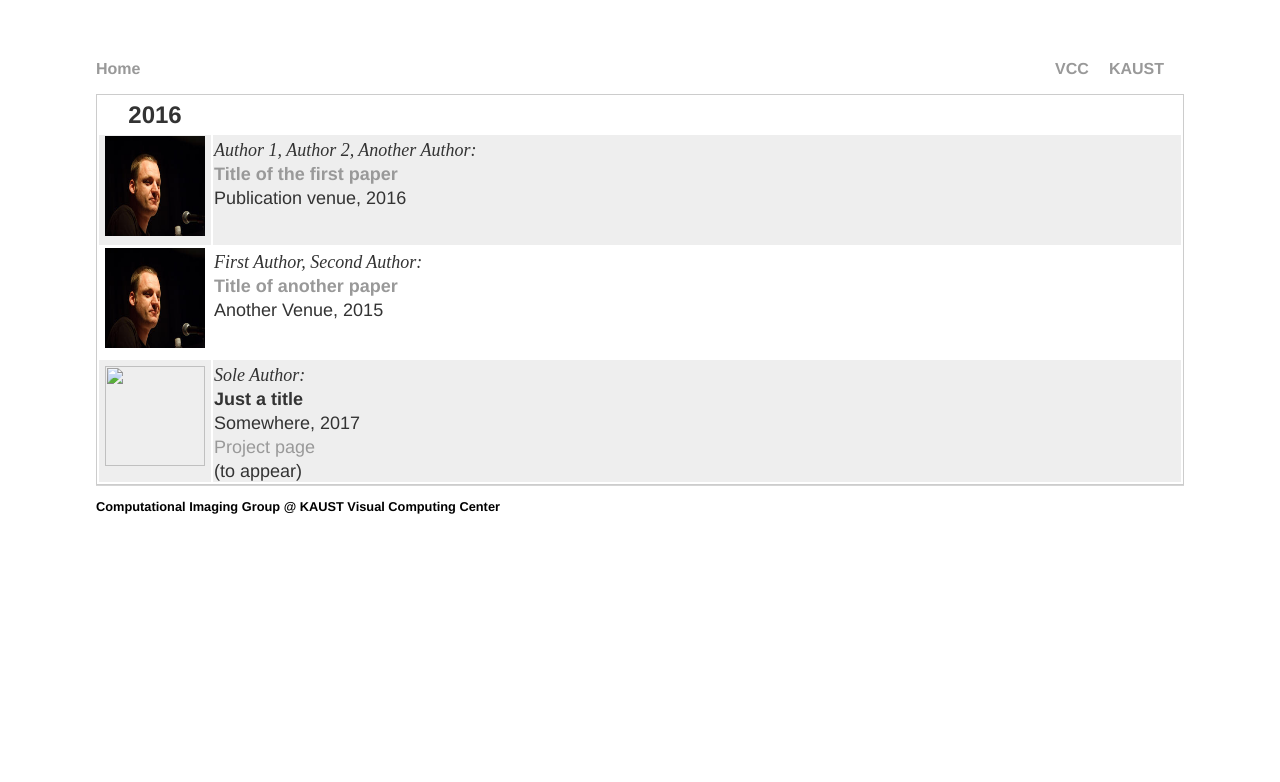
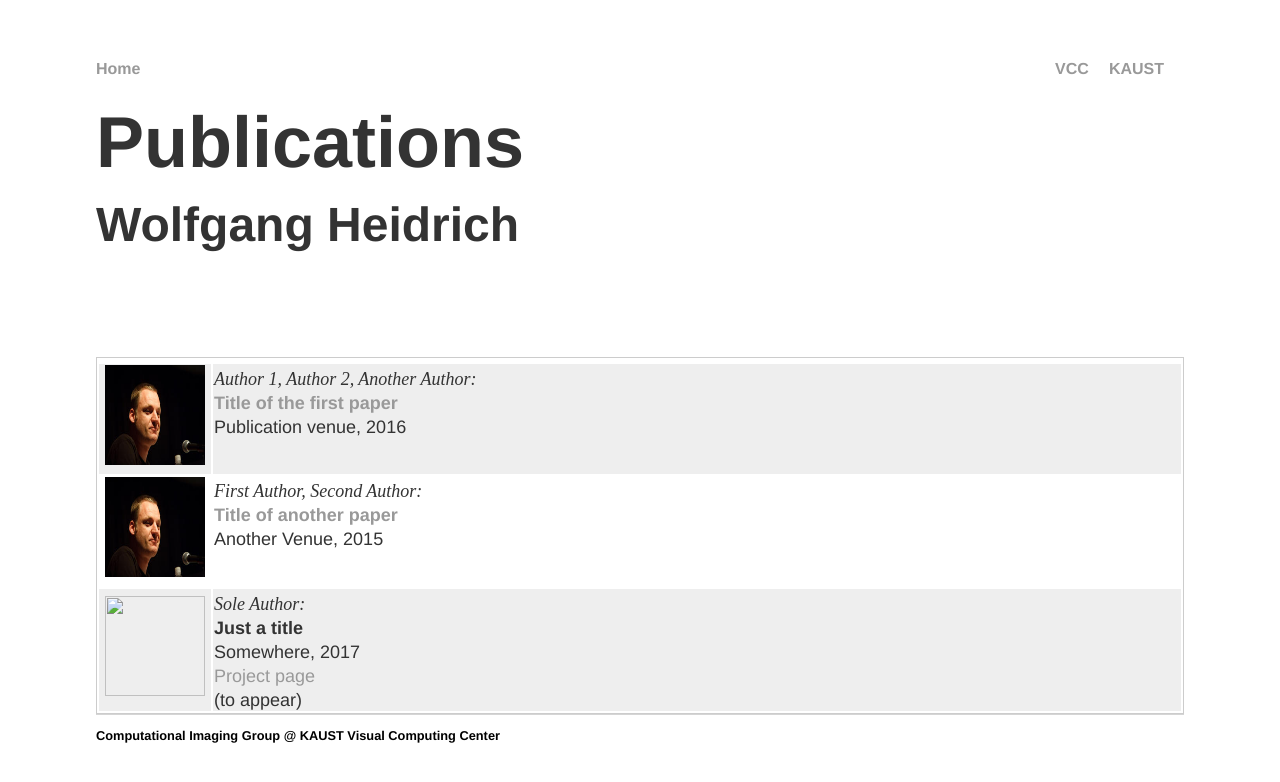
Before and after one commit to vccimaging/vccimaging.github.io, a Jekyll site: the page built from publications.html, in a window 1280 px wide. Shown: the top 782 px of the page. Built offline with Jekyll 4.4.1, drawn with Linux system fonts in a browser that asks for light colours.

Commit message:
Update publications.html

```diff
--- a/publications.html
+++ b/publications.html
@@ -3,10 +3,16 @@ layout: default
 title: VCC Imaging Group
 ---
 
+<h1>Publications</h1>
+<h3>Wolfgang Heidrich</h3>
+
+<br>
+<br>
+
 <table style="width:100%">
   <thead>
     <tr>
-      <th style="width:110px;">2016</th>
+      <th style="width:110px;"></th>
       <th></th>
     </tr>
   </thead>
```
